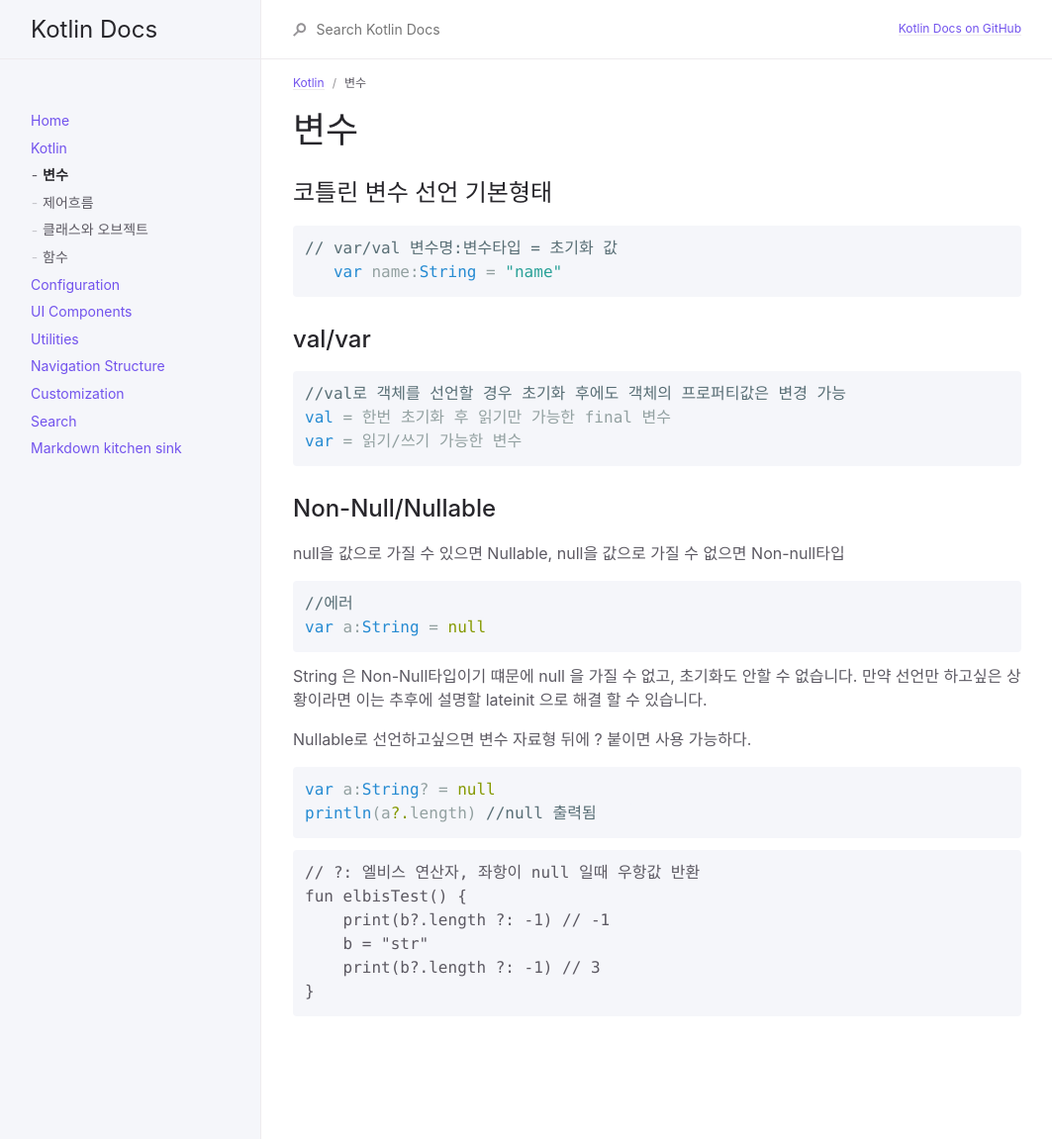
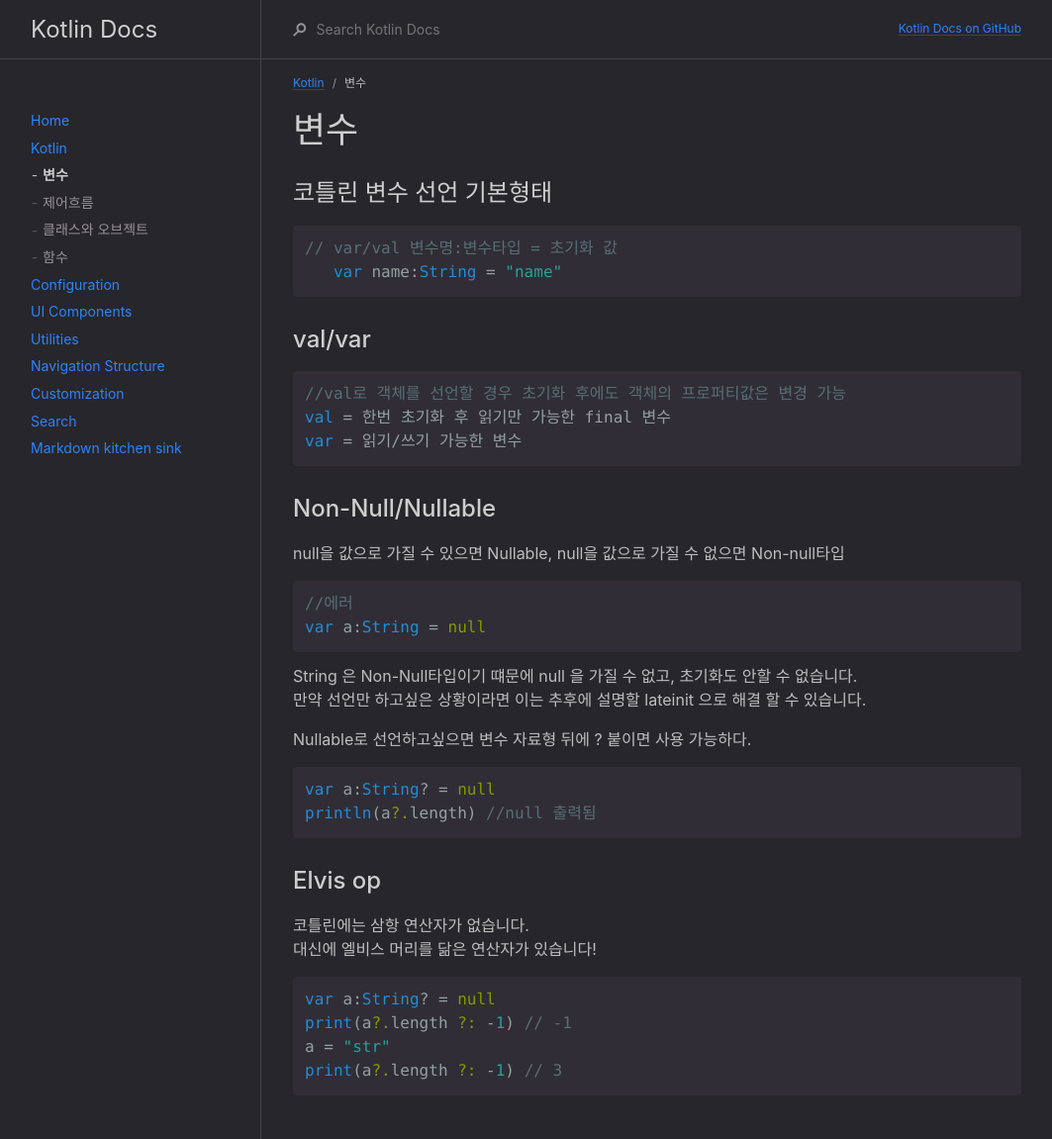
Before and after one commit to labyrintos71/deprecated_docs_2019, a Jekyll site: the page built from docs/kotlin/변수.md, in a window 1280 px wide. Shown: the whole page at 99% size, without its empty margins (108-1171 px from the left). Built offline with Jekyll 4.4.1, drawn with Linux system fonts in a browser that asks for light colours.

Commit message:
no message

````diff
--- a/_config.yml
+++ b/_config.yml
@@ -42,7 +42,7 @@ aux_links:
 footer_content: "Copyright &copy; 2017-2019 Patrick Marsceill. Distributed by an <a href=\"https://github.com/pmarsceill/just-the-docs/tree/master/LICENSE.txt\">MIT license.</a>"
 
 # Color scheme currently only supports "dark" or nil (default)
-color_scheme: nil
+color_scheme: dark
 
 # Google Analytics Tracking (optional)
 # e.g, UA-1234567-89
--- a/docs/kotlin/변수.md
+++ b/docs/kotlin/변수.md
@@ -8,19 +8,19 @@ nav_order: 1
 {: .no_toc}
 
 ## 코틀린 변수 선언 기본형태
-
 ```kotlin
 // var/val 변수명:변수타입 = 초기화 값
    var name:String = "name"
 ```
 
+
 ## val/var
-
 ```kotlin
 //val로 객체를 선언할 경우 초기화 후에도 객체의 프로퍼티값은 변경 가능
 val = 한번 초기화 후 읽기만 가능한 final 변수
 var = 읽기/쓰기 가능한 변수
 ```
+
 
 ## Non-Null/Nullable
 null을 값으로 가질 수 있으면 Nullable, null을 값으로 가질 수 없으면 Non-null타입
@@ -38,9 +38,12 @@ println(a?.length) //null 출력됨
 ```
 
 
-    // ?: 엘비스 연산자, 좌항이 null 일때 우항값 반환
-    fun elbisTest() {
-        print(b?.length ?: -1) // -1
-        b = "str"
-        print(b?.length ?: -1) // 3
-    }
+## Elvis op
+코틀린에는 삼항 연산자가 없습니다.
+대신에 엘비스 머리를 닮은 연산자가 있습니다!
+```kotlin
+var a:String? = null
+print(a?.length ?: -1) // -1
+a = "str"
+print(a?.length ?: -1) // 3
+```
````
